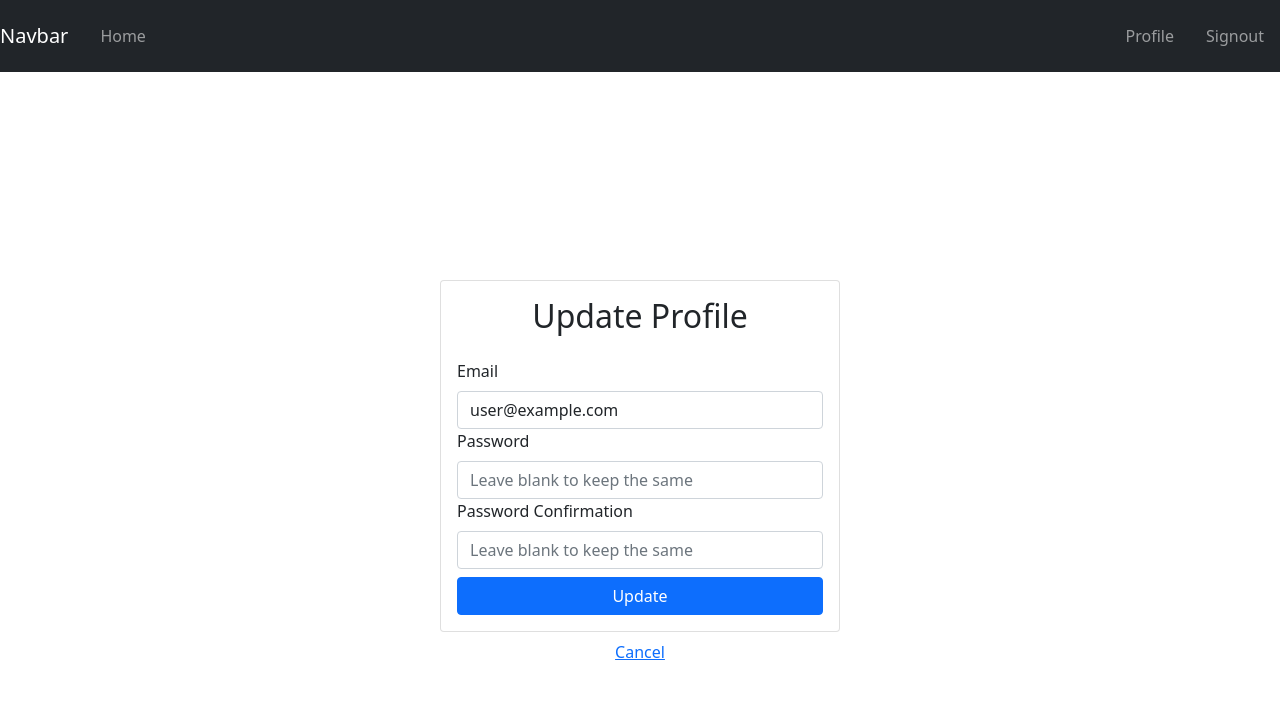
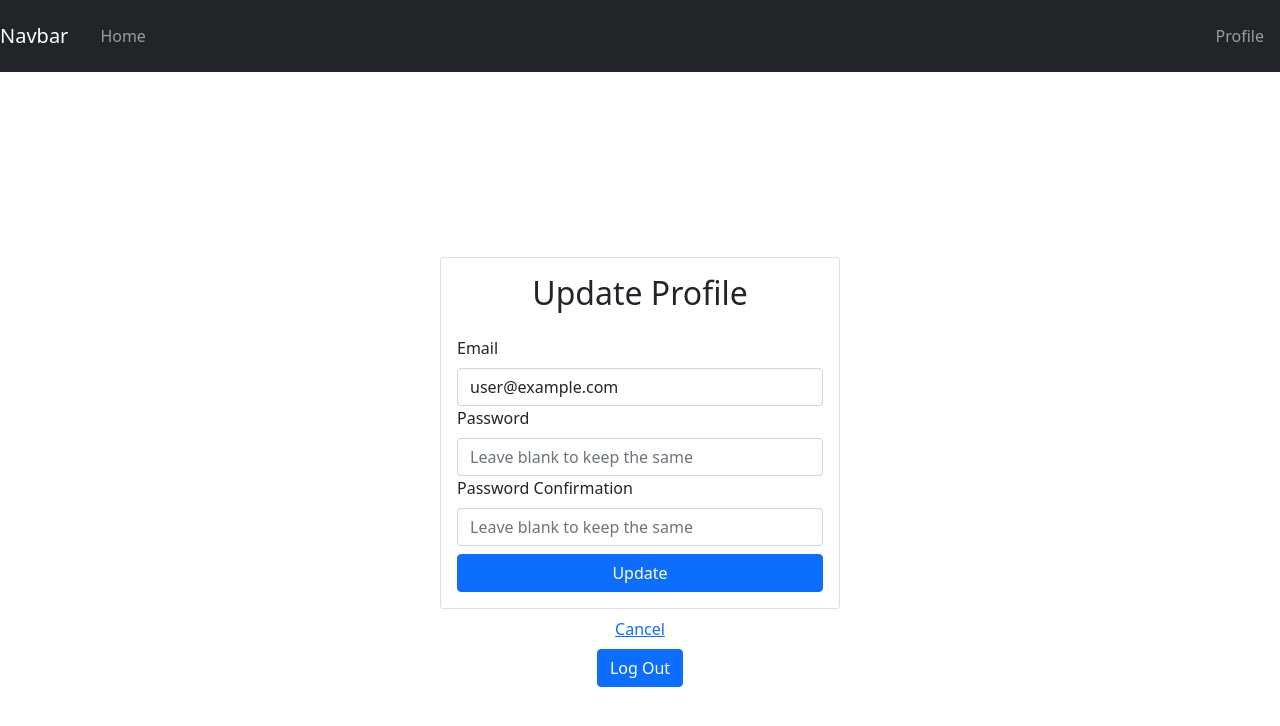
Before and after one commit to AlexKman/ReactAuthApp, a React (Create React App) app: page /update-profile in a window 1280 px wide. Shown: the top 726 px of the page. Built offline with nearby package versions, Linux system fonts and the light colour scheme; no server answers; sample sign-in values are in the browser's storage.

Commit message:
Removed unneeded imports and added signout button within the profile page

```diff
--- a/src/components/Home.js
+++ b/src/components/Home.js
@@ -1,6 +1,5 @@
 import React from "react";
 import NavigationBar from "./NavigationBar";
-import SignOut from "./SignOut";
 
 export default function Dashboard() {
   return (
--- a/src/components/NavigationBar.js
+++ b/src/components/NavigationBar.js
@@ -21,11 +21,6 @@ export default function NavigationBar() {
               Profile
             </Link>
           </Nav.Link>
-          <Nav.Link>
-            <Link className="nav-link" to="/update-profile">
-              Signout
-            </Link>
-          </Nav.Link>
         </Nav>
       </Navbar.Collapse>
     </Navbar>
--- a/src/components/SignOut.js
+++ b/src/components/SignOut.js
@@ -22,16 +22,10 @@ export default function SignOut() {
 
   return (
     <div>
-      <Container>
-        <div className="w-100" style={{ maxWidth: "400px" }}>
-          <div>
-            {error && <Alert variant="danger">{error}</Alert>}
-            <div className="w-100 text-center mt-2">
-              <Button onClick={handleLogout}>Log Out</Button>
-            </div>
-          </div>
-        </div>
-      </Container>
+      {error && <Alert variant="danger">{error}</Alert>}
+      <div className="w-100 text-center mt-2">
+        <Button onClick={handleLogout}>Log Out</Button>
+      </div>
     </div>
   );
 }
--- a/src/components/UpdateProfile.js
+++ b/src/components/UpdateProfile.js
@@ -3,6 +3,7 @@ import { Form, Button, Card, Alert, Container } from "react-bootstrap";
 import { useAuth } from "../context/AuthContext";
 import { Link, useHistory } from "react-router-dom";
 import NavigationBar from "./NavigationBar";
+import SignOut from "./SignOut";
 
 export default function UpdateProfile() {
   const emailRef = useRef();
@@ -85,6 +86,8 @@ export default function UpdateProfile() {
           </Card>
           <div className="w-100 text-center mt-2">
             <Link to="/">Cancel</Link>
+
+            <SignOut></SignOut>
           </div>
         </div>
       </Container>
```
